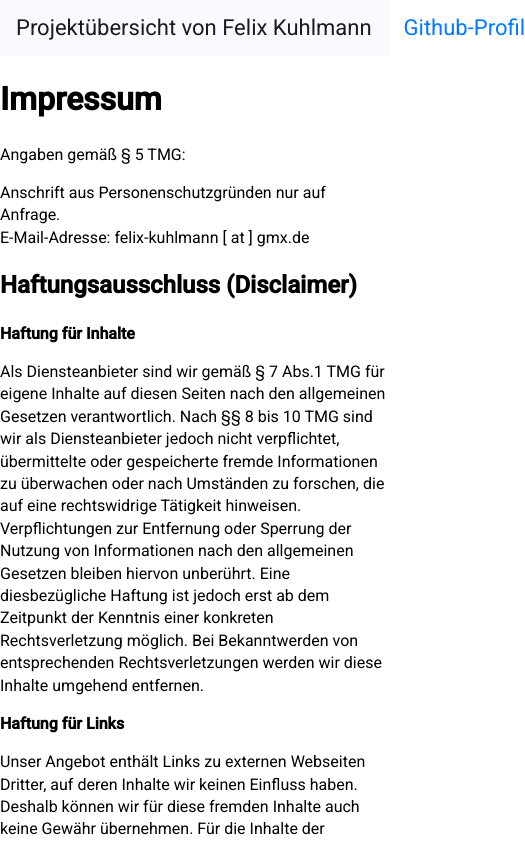
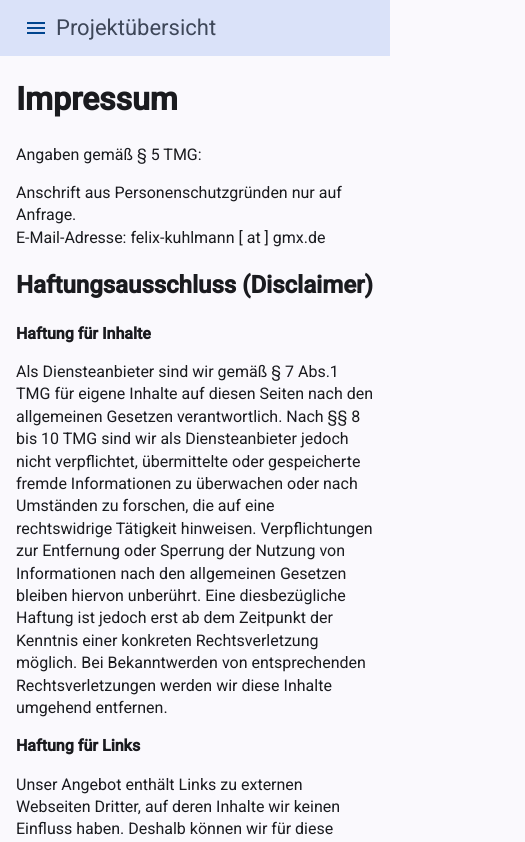
Before and after one commit to felix-khlmnn/f-kuhlmann.de, an Angular app: page /impressum in a window 390 px wide. Shown: the top 842 px of the page, 525 px wide, since content can reach past the window. Built offline with nearby package versions, Linux system fonts and the light colour scheme.

Commit message:
More response design, sidenav and colors

```diff
--- a/src/app/app.component.css
+++ b/src/app/app.component.css
@@ -2,8 +2,25 @@
     display: flex;
     flex-direction: column;
     min-height: 100vh;
+    max-width: 100vw;;
 }
 
 .content {
     flex: 1;
 }
+
+/* Desktop */
+@media (min-width: 801px) {
+    .sidenav-container {
+        /* Sidenav not good for smartphones */
+        display: none;
+    }
+}
+
+/* Smartphones */
+@media (max-width: 800px) {
+    .toolbar-container {
+        /* Toolbar not good for smartphones */
+        display: none;
+    }
+}
--- a/src/app/app.component.html
+++ b/src/app/app.component.html
@@ -1,7 +1,18 @@
-<div class="app-container">
-    <app-toolbar [toolbarTitle]="title" [githubUsername]="githubUsername"></app-toolbar>
-    <div class="content">
-        <router-outlet class="content"></router-outlet>
-    </div>
-    <app-footer></app-footer>
-</div>
+<mat-drawer-container>
+    <!--Sidenav content needs to be the element surrounding every piece of content-->
+    <mat-sidenav-content>
+        <div class="app-container">
+
+            <div class="toolbar-container">
+                <app-toolbar [toolbarTitle]="title" [githubUsername]="githubUsername"></app-toolbar>
+            </div>
+            <div class="sidenav-container">
+                <app-sidenav #sidenav [sidenavTitle]="title" [githubUsername]="githubUsername"></app-sidenav>
+            </div>
+            <div class="content" (click)="sidenav.drawer.close()">
+                <router-outlet class="content"></router-outlet>
+            </div>
+            <app-footer (click)="sidenav.drawer.close()"></app-footer>
+        </div>
+    </mat-sidenav-content>
+</mat-drawer-container>
--- a/src/app/app.component.ts
+++ b/src/app/app.component.ts
@@ -2,14 +2,16 @@ import { Component } from '@angular/core';
 import { RouterOutlet } from '@angular/router';
 import { ToolbarComponent } from "./toolbar/toolbar.component";
 import { FooterComponent } from "./footer/footer.component";
+import { SidenavComponent } from "./sidenav/sidenav.component";
+import {MatSidenavModule} from '@angular/material/sidenav';
 
 @Component({
   selector: 'app-root',
-  imports: [RouterOutlet, ToolbarComponent, FooterComponent],
+  imports: [RouterOutlet, ToolbarComponent, FooterComponent, SidenavComponent, MatSidenavModule],
   templateUrl: './app.component.html',
   styleUrl: './app.component.css'
 })
 export class AppComponent {
-  title = 'Projektübersicht von Felix Kuhlmann';
+  title = 'Projektübersicht';
   githubUsername = 'felix-khlmnn'
 }
--- a/src/app/footer/footer.component.css
+++ b/src/app/footer/footer.component.css
@@ -6,6 +6,8 @@
     display: flex;
     flex-direction: column;
     box-sizing: border-box;
+    background-color: var(--mat-sys-secondary-container);
+    color: var(--mat-sys-on-secondary-container);
 }
 
 .footer-line {
--- a/src/app/imprint/information/information.component.css
+++ b/src/app/imprint/information/information.component.css
@@ -6,6 +6,7 @@
 
 @media (max-width: 800px) {
     .information-container {
-        max-width: 100vw;
+        max-width: 120vw;
+        margin: 1rem;
     }
 }
--- /dev/null
+++ b/src/app/sidenav/sidenav.component.css
@@ -0,0 +1,15 @@
+.sidenav-drawer {
+    width: 60vw;
+    background-color: var(--mat-sys-tertiary-container);
+}
+
+.sidenav-toolbar {
+    background: transparent;
+    color: var(--mat-sys-on-tertiary-container);
+    z-index: 1000;
+}
+
+.title-topbar {
+    background-color: var(--mat-sys-secondary-container);
+    color: var(--mat-sys-on-secondary-container);
+}
--- /dev/null
+++ b/src/app/sidenav/sidenav.component.html
@@ -0,0 +1,20 @@
+<mat-drawer #drawer [mode]="'push'" class="sidenav-drawer">
+    <mat-toolbar class="sidenav-toolbar">
+        <mat-toolbar-row>
+            <button mat-icon-button (click)="drawer.close()">
+                <mat-icon class="icon-on-tertiary-container" >close</mat-icon>
+            </button>
+        </mat-toolbar-row>
+        <mat-toolbar-row>
+            <a href="https://github.com/{{githubUsername}}" class="link-on-surface">Github-Profil</a>
+        </mat-toolbar-row>
+    </mat-toolbar>
+</mat-drawer>
+<mat-drawer-content>
+    <mat-toolbar class="title-topbar">
+        <button mat-icon-button (click)="drawer.open()">
+            <mat-icon class="icon-on-primary-container">menu</mat-icon>
+        </button>
+        <span routerLink="/">{{ sidenavTitle }}</span>
+    </mat-toolbar>
+</mat-drawer-content>
--- /dev/null
+++ b/src/app/sidenav/sidenav.component.ts
@@ -0,0 +1,19 @@
+import { Component, Input, ViewChild } from '@angular/core';
+import { MatDrawer, MatSidenavModule } from '@angular/material/sidenav';
+import { MatButtonModule } from '@angular/material/button';
+import { MatIconModule } from '@angular/material/icon';
+import { MatToolbarModule } from '@angular/material/toolbar';
+import { RouterLink } from '@angular/router';
+
+@Component({
+  selector: 'app-sidenav',
+  imports: [MatSidenavModule, MatButtonModule, MatIconModule, MatToolbarModule, RouterLink],
+  templateUrl: './sidenav.component.html',
+  styleUrl: './sidenav.component.css'
+})
+export class SidenavComponent {
+  @Input() sidenavTitle: string = "";
+  @Input() githubUsername: string = "";
+
+  @ViewChild('drawer') drawer!: MatDrawer;
+}
--- a/src/app/toolbar/toolbar.component.css
+++ b/src/app/toolbar/toolbar.component.css
@@ -1,4 +1,6 @@
 .title-toolbar {
+  background-color: var(--mat-sys-secondary-container);
+  color: var(--mat-sys-on-secondary-container);
   display: flex;
   gap: 2rem;
 }
--- a/src/styles.css
+++ b/src/styles.css
@@ -1,7 +1,16 @@
 /* You can add global styles to this file, and also import other style files */
 
-html, body { height: 100%; }
-body { margin: 0; font-family: Roboto, "Helvetica Neue", sans-serif; }
+html,
+body {
+    height: 100%;
+}
+
+body {
+    margin: 0;
+    font-family: Roboto, "Helvetica Neue", sans-serif;
+    background: var(--mat-sys-surface);
+    color: var(--mat-sys-on-surface);
+}
 
 html {
     --link-color: #007aff;
@@ -20,3 +29,38 @@ html {
 .link:hover {
     color: var(--link-hover-color);
 }
+
+.link-on-surface {
+    color: var(--mat-sys-on-tertiary-container);
+    transition: text-shadow 0.3s ease;
+    cursor: pointer;
+    text-decoration: none;
+}
+
+.link-on-surface:hover,  .link-on-surface:active {
+    text-shadow: 0px 0px 1px var(--mat-sys-error);
+}
+
+.icon-on-primary-container {
+    color: var(--mat-sys-on-primary-container);
+}
+
+.icon-on-primary-container:hover, .icon-on-surface:active {
+    color: var(--mat-sys-on-primary-dim-container);
+}
+
+.icon-on-secondary-container {
+    color: var(--mat-sys-on-secondary-container);
+}
+
+.icon-on-secondary-container:hover, .icon-on-surface:active {
+    color: var(--mat-sys-on-secondary-dim-container);
+}
+
+.icon-on-tertiary-container {
+    color: var(--mat-sys-on-tertiary-container);
+}
+
+.icon-on-tertiary-container:hover, .icon-on-surface:active {
+    color: var(--mat-sys-on-tertiary-dim-container);
+}
```
Also changed, not shown: src/app/toolbar/toolbar.component.ts (+5 -5 lines), 1 other file (tests, documents, lock files or other folders).
